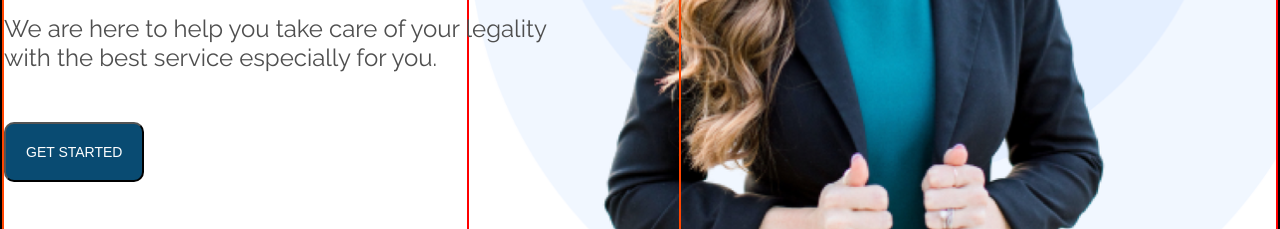
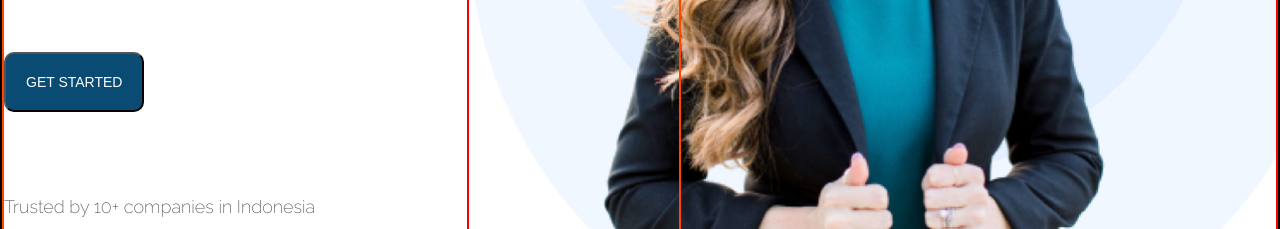
Before and after one commit to AgnieszkaRyling/lawyer-landing-page, a plain HTML site: page index.html in a window 1280 px wide. Shown: the part 650-879 px from the top of the page. Drawn offline with Linux system fonts and the light colour scheme.

Commit message:
hero 4th commit

```diff
--- a/index.html
+++ b/index.html
@@ -61,7 +61,7 @@
       </nav>
     </header>
     <main>
-      <section class="section-hero container">
+      <section class="section-hero container mb-80">
         <div class="hero-text-box">
           <div class="hero-news-box mb-50">
             <button type="button" class="hero-news-button">New</button>
@@ -73,13 +73,13 @@
             Your Solution <br />
             Legal Consultacy
           </h1>
-          <div class="hero-p-box mb-XL">
-            <p class="p-medium text-gray mb-50">
+          <div class="hero-p-box mb-80">
+            <p class="p-medium text-gray">
               We are here to help you take care of your legality with the best
               service especially for you.
             </p>
           </div>
-          <button type="button" class="btn-darkblue mb-50">Get started</button>
+          <button type="button" class="btn-darkblue mb-80">Get started</button>
           <div class="hero-companies-box">
             <p class="p-text p-thin text-gray mb-30">
               Trusted by 10+ companies in Indonesia
--- a/scss/_hero.scss
+++ b/scss/_hero.scss
@@ -4,8 +4,8 @@
   max-width: 1440px;
   border: 2px solid black;
   display: flex;
-  justify-content: flex-end;
   position: relative;
+  padding: 100px 0 0 0;
 }
 
 @media (min-width: 767px) and (max-width: 1200px) {
@@ -24,10 +24,6 @@
 
 .hero-text-box {
   max-width: 891px;
-  position: absolute;
-  left: 0;
-  top: 200px;
-  z-index: 2;
   border: 2px solid orangered;
 }
 
@@ -74,8 +70,11 @@
 .hero-image-box {
   max-width: 811px;
   max-height: 973px;
-  position: relative;
+  position: absolute;
   border: 2px solid red;
+  right: 0;
+  top: 0;
+  z-index: -1;
 }
 
 .image-description-box {
@@ -93,7 +92,6 @@
 }
 
 .hero-news-box {
-  height: 100%;
   width: 434px;
   display: flex;
   align-items: center;
--- a/scss/_reuse.scss
+++ b/scss/_reuse.scss
@@ -25,3 +25,7 @@
 .mb-30 {
   margin-bottom: 30px;
 }
+
+.mb-80 {
+  margin-bottom: 80px;
+}
```
Also changed, not shown: stylesheet.css, 1 other file.
